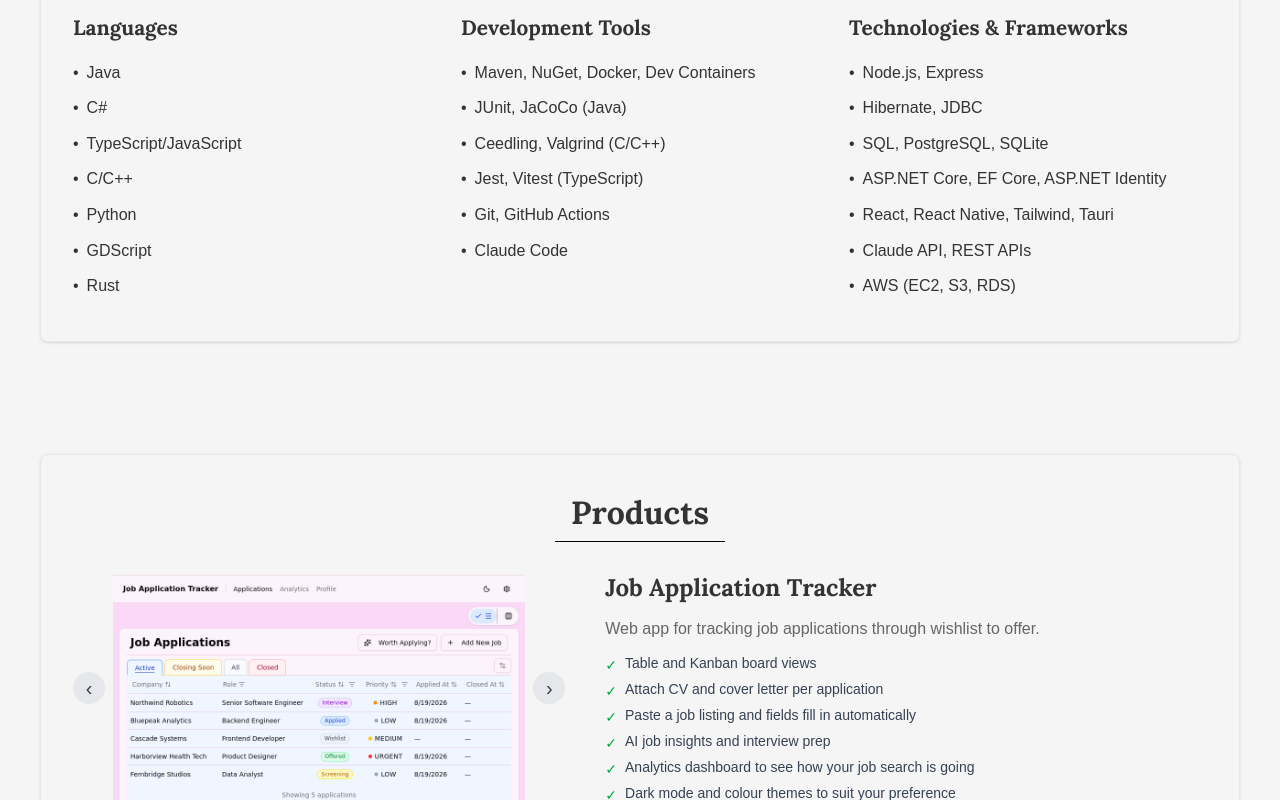
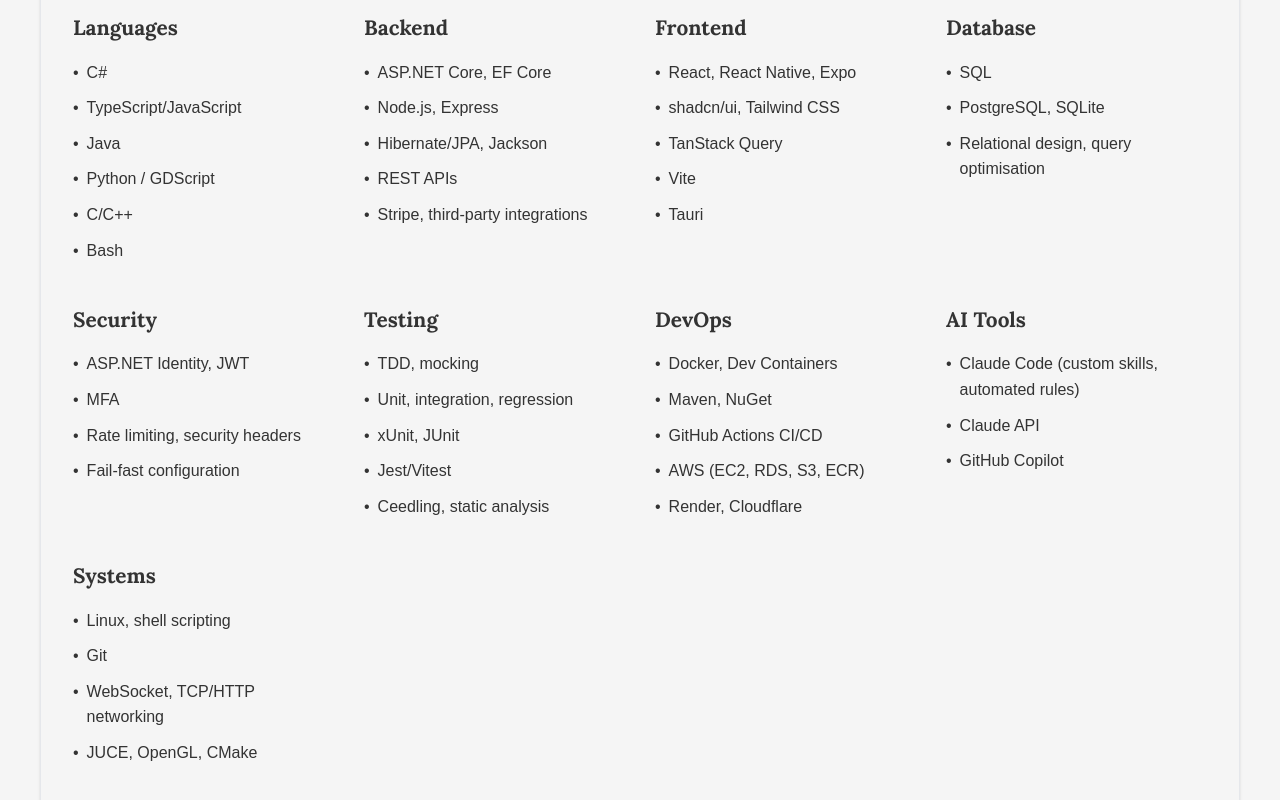
Before and after one commit to NagareNegishi/NagareNegishi.github.io, a React (Vite) app: page / in a window 1280 px wide. Shown: the part 1360-2160 px from the top of the page. Built offline with nearby package versions, Linux system fonts and the light colour scheme.

Commit message:
update skill #28

```diff
--- a/src/data/skills.js
+++ b/src/data/skills.js
@@ -2,36 +2,86 @@ export const skills = [
     {
         category: "Languages",
         items: [
-        "Java",
             "C#",
             "TypeScript/JavaScript",
+            "Java",
+            "Python / GDScript",
             "C/C++",
-        "Python",
-        "GDScript",
-        "Rust"
+            "Bash",
         ]
     },
     {
-    category: "Development Tools",
+        category: "Backend",
         items: [
-        "Maven, NuGet, Docker, Dev Containers",
-        "JUnit, JaCoCo (Java)",
-        "Ceedling, Valgrind (C/C++)",
-        "Jest, Vitest (TypeScript)",
-        "Git, GitHub Actions",
-        "Claude Code"
+            "ASP.NET Core, EF Core",
+            "Node.js, Express",
+            "Hibernate/JPA, Jackson",
+            "REST APIs",
+            "Stripe, third-party integrations",
         ]
     },
     {
-    category: "Technologies & Frameworks",
+        category: "Frontend",
         items: [
-        "Node.js, Express",
-        "Hibernate, JDBC",
-        "SQL, PostgreSQL, SQLite",
-        "ASP.NET Core, EF Core, ASP.NET Identity",
-        "React, React Native, Tailwind, Tauri",
-        "Claude API, REST APIs",
-        "AWS (EC2, S3, RDS)"
+            "React, React Native, Expo",
+            "shadcn/ui, Tailwind CSS",
+            "TanStack Query",
+            "Vite",
+            "Tauri",
         ]
-    }
+    },
+    {
+        category: "Database",
+        items: [
+            "SQL",
+            "PostgreSQL, SQLite",
+            "Relational design, query optimisation",
+        ]
+    },
+    {
+        category: "Security",
+        items: [
+            "ASP.NET Identity, JWT",
+            "MFA",
+            "Rate limiting, security headers",
+            "Fail-fast configuration",
+        ]
+    },
+    {
+        category: "Testing",
+        items: [
+            "TDD, mocking",
+            "Unit, integration, regression",
+            "xUnit, JUnit",
+            "Jest/Vitest",
+            "Ceedling, static analysis",
+        ]
+    },
+    {
+        category: "DevOps",
+        items: [
+            "Docker, Dev Containers",
+            "Maven, NuGet",
+            "GitHub Actions CI/CD",
+            "AWS (EC2, RDS, S3, ECR)",
+            "Render, Cloudflare",
+        ]
+    },
+    {
+        category: "AI Tools",
+        items: [
+            "Claude Code (custom skills, automated rules)",
+            "Claude API",
+            "GitHub Copilot",
+        ]
+    },
+    {
+        category: "Systems",
+        items: [
+            "Linux, shell scripting",
+            "Git",
+            "WebSocket, TCP/HTTP networking",
+            "JUCE, OpenGL, CMake",
+        ]
+    },
 ];
```
Lines whose indentation alone changed are shown as unchanged.
